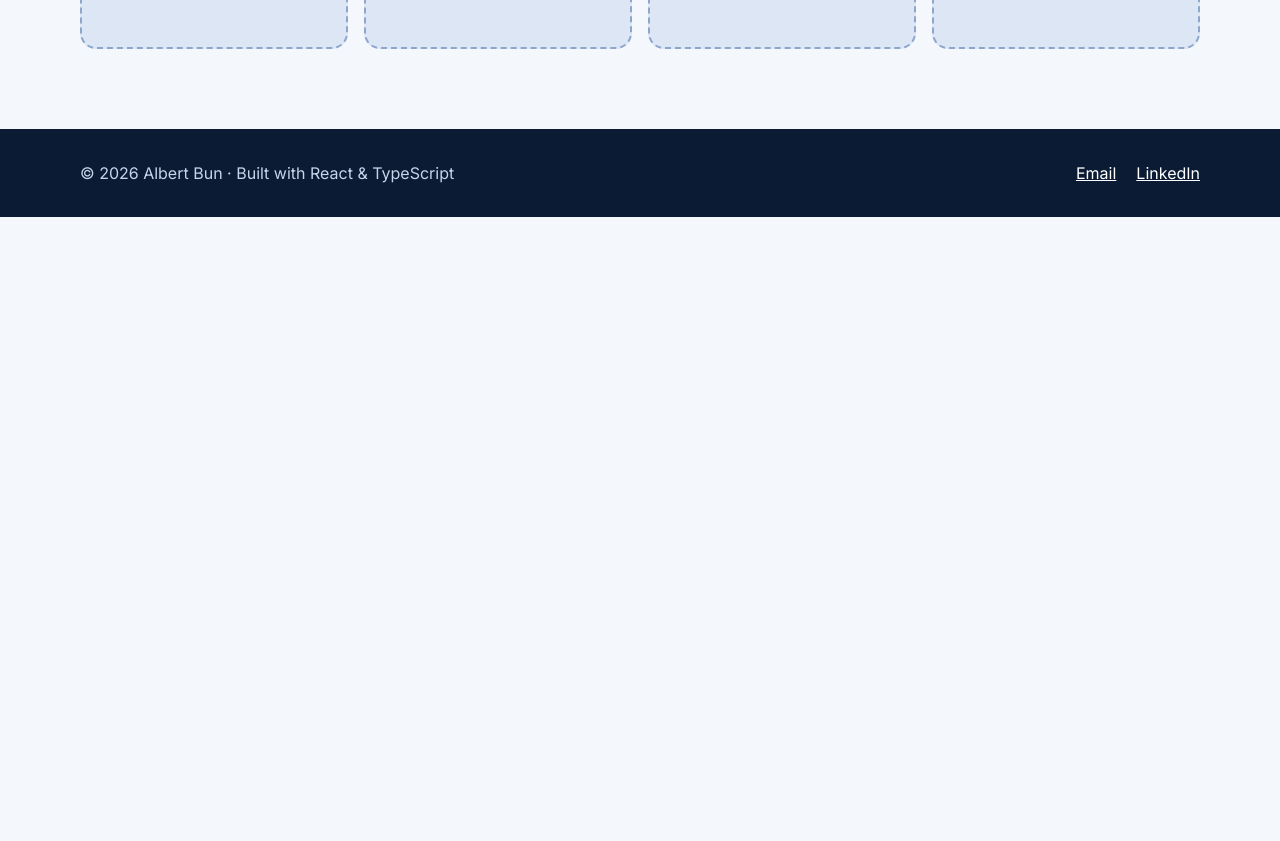
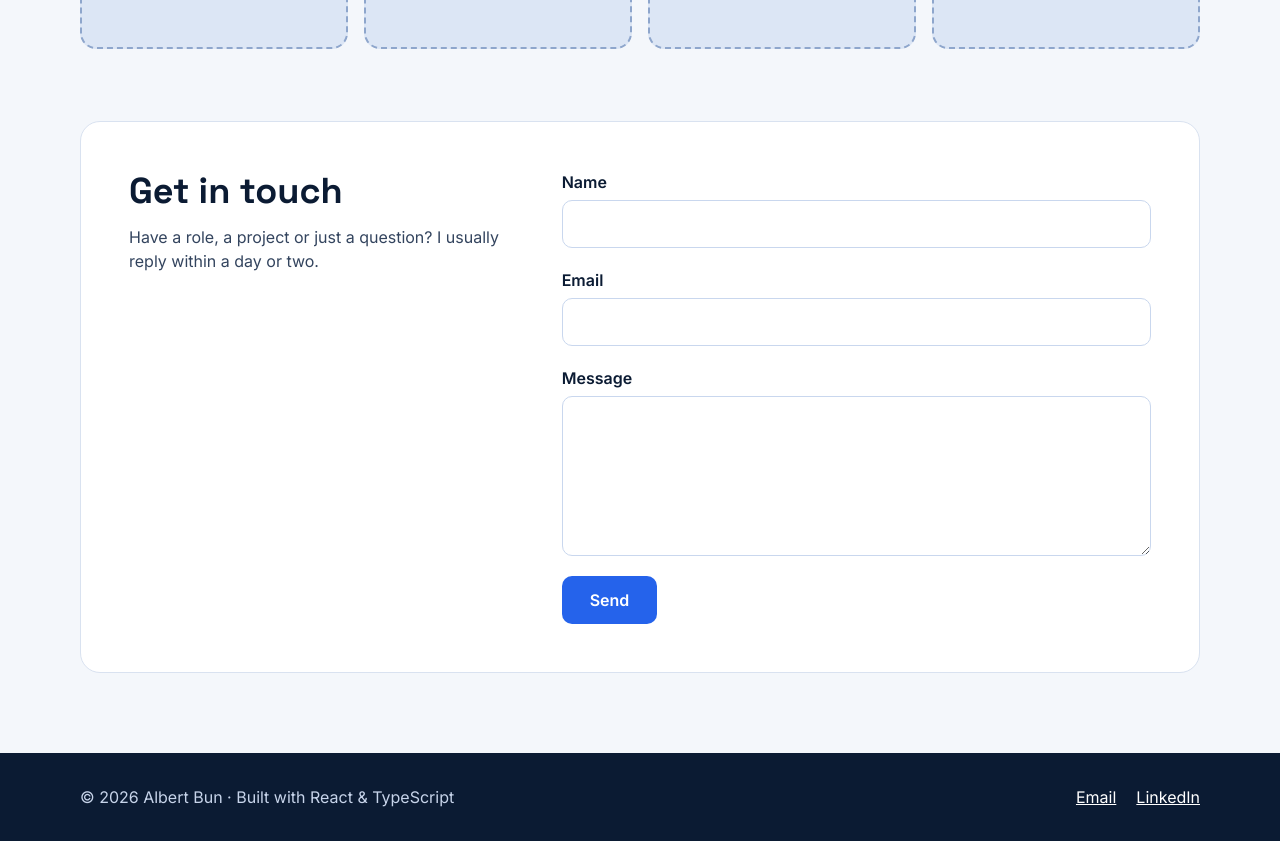
Before and after one commit to albertbun8/cv_front, a React (Vite) app: page / in a window 1280 px wide. Shown: the part 1600-2441 px from the top of the page. Before the commit the page ends 1817 px from the top, so only its background shows below. Built offline with nearby package versions, Linux system fonts and the light colour scheme.

Commit message:
feat: contact form with Formspree delivery

```diff
--- /dev/null
+++ b/src/components/ContactForm.css
@@ -0,0 +1,120 @@
+/* ---------- Formulaire de contact (bas de la page About) ---------- */
+/* Structure :
+   section.container.page-section#contact
+     > div.contact-card
+         > div.contact-intro > h2.section-title + p
+         > form.contact-form
+             > div.form-field > label + input        (x2 : name, email)
+             > div.form-field > label + textarea     (message)
+             > button.btn-submit
+             > p.form-status.is-success | p.form-status.is-error   (seulement après un envoi) */
+.contact-card {
+  background: var(--white);
+  border: 1px solid var(--card-border);
+  border-radius: 20px;
+  padding: 48px;
+  display: flex;
+  flex-wrap: wrap;
+  gap: 48px;
+}
+
+.contact-intro {
+  flex: 1 1 280px;
+  display: flex;
+  flex-direction: column;
+  gap: 12px;
+}
+
+.contact-intro p {
+  margin: 0;
+  color: #33445E;
+}
+
+.contact-form {
+  flex: 2 1 380px;
+  min-width: 0;
+  display: flex;
+  flex-direction: column;
+  gap: 20px;
+}
+
+.form-field {
+  display: flex;
+  flex-direction: column;
+  gap: 6px;
+}
+
+.form-field label {
+  font-weight: 600;
+  color: var(--navy);
+}
+
+.form-field input,
+.form-field textarea {
+  width: 100%;
+  min-height: 48px;
+  padding: 12px 14px;
+  border: 1.5px solid var(--border);
+  border-radius: 10px;
+  background: var(--white);
+  color: var(--text);
+  font: 400 16px var(--font-body); /* 16px : évite le zoom auto sur iPhone */
+}
+
+.form-field textarea {
+  min-height: 160px;
+  resize: vertical;
+}
+
+.form-field input:focus-visible,
+.form-field textarea:focus-visible {
+  outline: 2px solid var(--accent);
+  outline-offset: 0;
+  border-color: var(--accent);
+}
+
+.btn-submit {
+  align-self: flex-start;
+  min-height: 48px;
+  padding: 0 28px;
+  border: 0;
+  border-radius: 10px;
+  background: var(--accent);
+  color: var(--white);
+  font: 600 16px var(--font-body);
+  cursor: pointer;
+}
+
+.btn-submit:hover {
+  background: #1D4ED8;
+}
+
+/* Pendant l'envoi (disabled) */
+.btn-submit:disabled {
+  opacity: 0.6;
+  cursor: wait;
+}
+
+.form-status {
+  margin: 0;
+  padding: 12px 16px;
+  border-radius: 10px;
+  font-weight: 500;
+}
+
+.form-status.is-success {
+  background: #E7F6EC;
+  color: #14532D;
+}
+
+.form-status.is-error {
+  background: #FDECEC;
+  color: #7F1D1D;
+}
+
+@media (max-width: 600px) {
+  .contact-card {
+    padding: 28px 20px;
+    gap: 32px;
+  }
+}
--- a/src/components/ContactForm.tsx
+++ b/src/components/ContactForm.tsx
@@ -1,38 +1,79 @@
 import { useState, type ChangeEvent, type SubmitEvent } from "react"
+import "./ContactForm.css"
+
+type Status = "idle" | "sending" | "success" | "error"
+
+const FORMSPREE_URL = "https://formspree.io/f/mwlonvvj"
 
 function ContactForm(){
     const [form, setForm] = useState({name: "", email: "", message: ""})
+    const [status, setStatus] = useState<Status>("idle")
 
     function handleChange(e: ChangeEvent<HTMLInputElement|HTMLTextAreaElement>){
         const {name, value} = e.target
         setForm(prev => ({...prev, [name]: value}))
     }
 
-    function handleSubmit(e: SubmitEvent<HTMLFormElement>){
+    async function handleSubmit(e: SubmitEvent<HTMLFormElement>) {
         e.preventDefault()
 
-        console.log(form)
+        setStatus("sending")
+        try {
+            const response = await fetch(FORMSPREE_URL, {
+                method: "POST",
+                headers: { "Content-Type": "application/json", Accept: "application/json" },
+                body: JSON.stringify(form),
+            })
+
+            if (response.ok) {
+                setStatus("success")
+                setForm({name:"", email:"", message:""})
+            } else {
+                setStatus("error")
+            }
+        } catch {
+            setStatus("error")
+        }
     }
 
     return(
-        <form onSubmit={handleSubmit}>
-            <div>
-                <label htmlFor="name">Name : </label>
-                <input id="name" name="name" onChange={handleChange} value = {form.name} />
+        <section className="container page-section" id="contact">
+            <div className="contact-card">
+                <div className="contact-intro">
+                    <h2 className="section-title">Get in touch</h2>
+                    <p>Have a role, a project or just a question? I usually reply within a day or two.</p>
                 </div>
 
-            <div>
-                <label htmlFor="email">Email : </label>
-                <input id="email" name="email" type="email" onChange={handleChange} value={form.email}/>
+                <form onSubmit={handleSubmit} className="contact-form">
+                    <div className="form-field">
+                        <label htmlFor="name">Name</label>
+                        <input id="name" name="name" onChange={handleChange} value = {form.name} required />
                     </div>
 
-            <div>
-                <label htmlFor="message">Message : </label>
-                <textarea id="message" name="message" onChange={handleChange} value={form.message}/>
+                    <div className="form-field">
+                        <label htmlFor="email">Email</label>
+                        <input id="email" name="email" type="email" onChange={handleChange} value={form.email} required/>
                     </div>
 
-            <button type="submit">Send</button>
+                    <div className="form-field">
+                        <label htmlFor="message">Message</label>
+                        <textarea id="message" name="message" onChange={handleChange} value={form.message} required/>
+                    </div>
+
+                    <button className="btn-submit" type="submit" disabled={status === "sending"}>
+                        {status === "sending" ? "Sending…" : "Send"}
+                    </button>
+
+                    {status === "success" && (
+                        <p className="form-status is-success" role="status">Thanks! Your message was sent.</p>
+                    )}
+
+                    {status === "error" && (
+                        <p className="form-status is-error" role="status">Something went wrong. Please try again or email me at albert.bunwork@gmail.com</p>
+                    )}
                 </form>
+            </div>
+        </section>
     )
 }
 
--- a/src/pages/AboutMePage.tsx
+++ b/src/pages/AboutMePage.tsx
@@ -1,4 +1,5 @@
 import AboutSection from "../components/AboutSection"
+import ContactForm from "../components/ContactForm"
 import ExploreCards from "../components/ExploreCards"
 import Glimpse from "../components/Glimpse"
 import Hero from "../components/Hero"
@@ -13,6 +14,7 @@ function AboutMePage(){
             <AboutSection skills = {skills}/>
             <ExploreCards exploreList={exploreList}/>
             <Glimpse photoList = {photoList}/>
+            <ContactForm />
         </>
     )
 }
```
Lines whose indentation alone changed are shown as unchanged.
